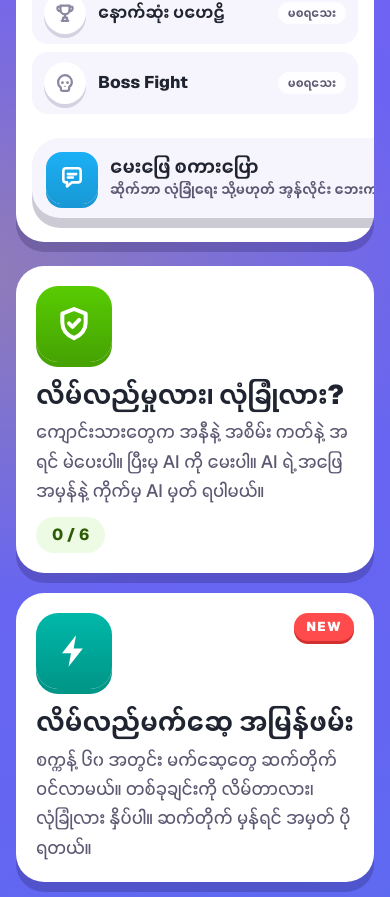
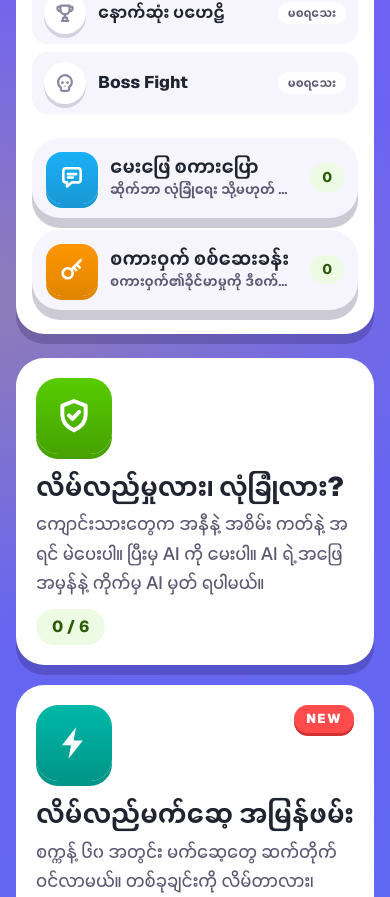
Before and after one commit to heinminthantt/arena, a Next.js app: page / in a window 390 px wide. Shown: the part 1734-2631 px from the top of the page. Built offline with nearby package versions, Linux system fonts and the light colour scheme.

Commit message:
Fix Q&A Chat card overflowing on mobile: stack free-tool cards on small screens

```diff
--- a/src/components/ArenaApp.tsx
+++ b/src/components/ArenaApp.tsx
@@ -457,13 +457,13 @@ export default function ArenaApp() {
                 })}
               </div>
               {/* Free tools sit directly under the Boss Fight stop, inside the journey card */}
-              <div className="flex gap-3 px-4 pb-6 pt-1 sm:px-8">
+              <div className="flex flex-col gap-3 px-4 pb-6 pt-1 min-[560px]:flex-row sm:px-8">
                 {(["ask", "roast"] as const).map(id => {
                   const c = SECTION_COLORS[id] ?? SECTION_COLORS.home;
                   const count = done(id);
                   return (
                     <button key={id} onClick={() => go(id)}
-                      className="pv-card flex flex-1 items-center gap-3 bg-[#f6f4fc] p-3.5 text-left active:scale-[.98] sm:p-4">
+                      className="pv-card flex min-w-0 flex-1 items-center gap-3 bg-[#f6f4fc] p-3.5 text-left active:scale-[.98] sm:p-4">
                       <span className="flex h-[52px] w-[52px] shrink-0 items-center justify-center rounded-[16px] text-white"
                         style={{ background: `linear-gradient(180deg, ${c.color}, ${c.shade})`, boxShadow: `0 4px 0 ${c.shade}` }}>
                         {pageIcon(id, 26)}
```
